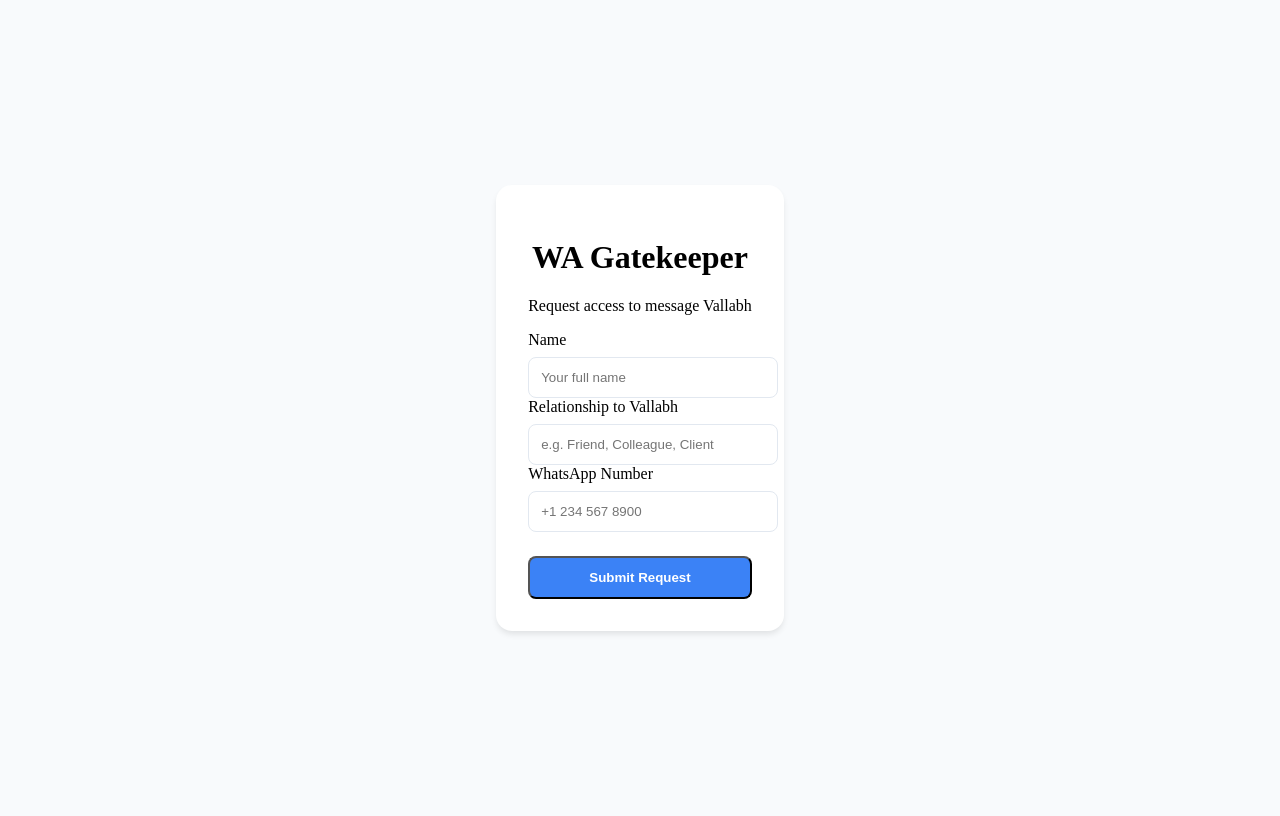
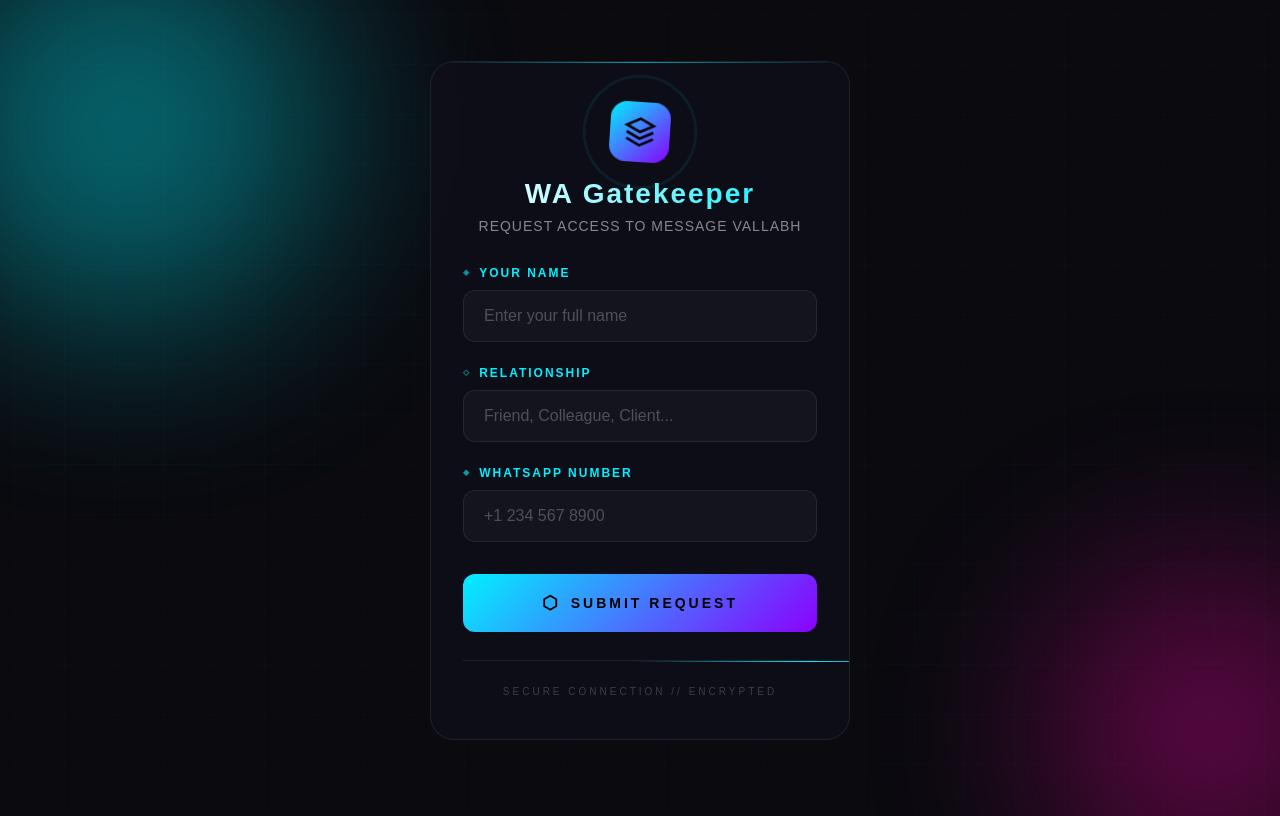
Before and after one commit to vallabh2504/WA-Onboarding, a React (Vite) app: page / in a window 1280 px wide. Built offline with nearby package versions, Linux system fonts and the light colour scheme.

Commit message:
v2.0: Cyberpunk UI overhaul & CORS fix

```diff
--- a/src/App.jsx
+++ b/src/App.jsx
@@ -48,7 +48,8 @@ function App() {
       setStatus({ type: 'success', message: 'Request sent successfully! Vallabh will review it.' })
       setFormData({ name: '', relation: '', number: '' })
     } catch (error) {
-      setStatus({ type: 'error', message: error.response?.data?.error || 'Failed to send request.' })
+      console.error('Error:', error)
+      setStatus({ type: 'error', message: error.response?.data?.error || 'Failed to send request. Please try again.' })
     } finally {
       setLoading(false)
     }
@@ -59,48 +60,68 @@ function App() {
   }
 
   return (
-    <div className="min-h-screen flex items-center justify-center p-4">
-      <div className="form-container">
-        <h1 className="text-2xl font-bold text-gray-800 mb-2 text-center">
-          WA Gatekeeper
-        </h1>
-        <p className="text-gray-500 text-center mb-6 text-sm">
-          Request access to message Vallabh
-        </p>
+    <div className="min-h-screen">
+      <div className="cyber-grid"></div>
+      <div className="glow-orb glow-orb-1"></div>
+      <div className="glow-orb glow-orb-2"></div>
 
-        <form onSubmit={handleSubmit}>
-          <div className="mb-4">
-            <label className="block text-sm font-medium text-gray-700">
-              Name
+      <div className="container">
+        <div className="cyber-card">
+          <div className="card-glow"></div>
+
+          <div className="header">
+            <div className="logo-container">
+              <div className="logo-icon">
+                <svg viewBox="0 0 24 24" fill="none" stroke="currentColor" strokeWidth="2">
+                  <path d="M12 2L2 7l10 5 10-5-10-5z"/>
+                  <path d="M2 17l10 5 10-5"/>
+                  <path d="M2 12l10 5 10-5"/>
+                </svg>
+              </div>
+              <div className="logo-pulse"></div>
+            </div>
+            <h1 className="title">WA Gatekeeper</h1>
+            <p className="subtitle">Request access to message Vallabh</p>
+          </div>
+
+          <form onSubmit={handleSubmit} className="form">
+            <div className="input-group">
+              <label className="input-label">
+                <span className="label-icon">◈</span>
+                Your Name
               </label>
               <input
                 type="text"
                 name="name"
                 value={formData.name}
                 onChange={handleChange}
-              className="input-field"
-              placeholder="Your full name"
+                className="cyber-input"
+                placeholder="Enter your full name"
                 required
               />
+              <div className="input-line"></div>
             </div>
 
-          <div className="mb-4">
-            <label className="block text-sm font-medium text-gray-700">
-              Relationship to Vallabh
+            <div className="input-group">
+              <label className="input-label">
+                <span className="label-icon">◇</span>
+                Relationship
               </label>
               <input
                 type="text"
                 name="relation"
                 value={formData.relation}
                 onChange={handleChange}
-              className="input-field"
-              placeholder="e.g. Friend, Colleague, Client"
+                className="cyber-input"
+                placeholder="Friend, Colleague, Client..."
                 required
               />
+              <div className="input-line"></div>
             </div>
 
-          <div className="mb-4">
-            <label className="block text-sm font-medium text-gray-700">
+            <div className="input-group">
+              <label className="input-label">
+                <span className="label-icon">◆</span>
                 WhatsApp Number
               </label>
               <input
@@ -108,26 +129,49 @@ function App() {
                 name="number"
                 value={formData.number}
                 onChange={handleChange}
-              className="input-field"
+                className="cyber-input"
                 placeholder="+1 234 567 8900"
                 required
               />
+              <div className="input-line"></div>
             </div>
 
             <button
               type="submit"
               disabled={loading}
-            className="submit-btn"
+              className="cyber-button"
             >
-            {loading ? 'Sending...' : 'Submit Request'}
+              <span className="button-content">
+                {loading ? (
+                  <>
+                    <span className="loading-dots">
+                      <span></span><span></span><span></span>
+                    </span>
+                    Transmitting...
+                  </>
+                ) : (
+                  <>
+                    <span className="button-icon">⬡</span>
+                    Submit Request
+                  </>
+                )}
+              </span>
+              <span className="button-glow"></span>
             </button>
 
             {status && (
-            <div className={`status-message ${status.type === 'success' ? 'status-success' : 'status-error'}`}>
+              <div className={`status ${status.type === 'success' ? 'status-success' : 'status-error'}`}>
+                <span className="status-icon">{status.type === 'success' ? '✓' : '✗'}</span>
                 {status.message}
               </div>
             )}
           </form>
+
+          <div className="footer">
+            <div className="scan-line"></div>
+            <span className="footer-text">SECURE CONNECTION // ENCRYPTED</span>
+          </div>
+        </div>
       </div>
     </div>
   )
--- a/src/index.css
+++ b/src/index.css
@@ -2,72 +2,438 @@
 @tailwind components;
 @tailwind utilities;
 
+@import url('https://fonts.googleapis.com/css2?family=Orbitron:wght@400;500;600;700;800;900&family=Rajdhani:wght@300;400;500;600;700&display=swap');
+
+:root {
+  --cyber-cyan: #00f0ff;
+  --cyber-magenta: #ff00aa;
+  --cyber-purple: #8b00ff;
+  --cyber-dark: #0a0a0f;
+  --cyber-card: rgba(15, 15, 25, 0.85);
+  --glass-bg: rgba(255, 255, 255, 0.03);
+  --glass-border: rgba(255, 255, 255, 0.08);
+}
+
+* {
+  margin: 0;
+  padding: 0;
+  box-sizing: border-box;
+}
+
 body {
-  background-color: #f8fafc;
+  font-family: 'Rajdhani', sans-serif;
+  background: var(--cyber-dark);
+  min-height: 100vh;
+  overflow-x: hidden;
+  color: #fff;
+}
+
+.min-h-screen {
   min-height: 100vh;
   display: flex;
   align-items: center;
   justify-content: center;
+  position: relative;
+  padding: 20px;
 }
 
-.form-container {
-  background: white;
-  padding: 2rem;
-  border-radius: 1rem;
-  box-shadow: 0 4px 6px -1px rgb(0 0 0 / 0.1);
+/* Animated grid background */
+.cyber-grid {
+  position: fixed;
+  top: 0;
+  left: 0;
   width: 100%;
-  max-width: 400px;
+  height: 100%;
+  background-image:
+    linear-gradient(rgba(0, 240, 255, 0.03) 1px, transparent 1px),
+    linear-gradient(90deg, rgba(0, 240, 255, 0.03) 1px, transparent 1px);
+  background-size: 50px 50px;
+  animation: gridMove 20s linear infinite;
+  pointer-events: none;
 }
 
-.input-field {
-  width: 100%;
-  padding: 0.75rem;
-  border: 1px solid #e2e8f0;
-  border-radius: 0.5rem;
-  margin-top: 0.5rem;
-  transition: border-color 0.2s;
+@keyframes gridMove {
+  0% { transform: translate(0, 0); }
+  100% { transform: translate(50px, 50px); }
 }
 
-.input-field:focus {
-  outline: none;
-  border-color: #3b82f6;
-  ring: 2px solid #3b82f6;
+/* Glowing orbs */
+.glow-orb {
+  position: fixed;
+  border-radius: 50%;
+  filter: blur(100px);
+  opacity: 0.4;
+  pointer-events: none;
 }
 
-.submit-btn {
-  width: 100%;
-  background-color: #3b82f6;
-  color: white;
-  padding: 0.75rem;
-  border-radius: 0.5rem;
-  font-weight: 600;
-  margin-top: 1.5rem;
-  transition: background-color 0.2s;
+.glow-orb-1 {
+  width: 400px;
+  height: 400px;
+  background: var(--cyber-cyan);
+  top: -100px;
+  left: -100px;
+  animation: orbFloat 15s ease-in-out infinite;
 }
 
-.submit-btn:hover {
-  background-color: #2563eb;
+.glow-orb-2 {
+  width: 300px;
+  height: 300px;
+  background: var(--cyber-magenta);
+  bottom: -50px;
+  right: -50px;
+  animation: orbFloat 12s ease-in-out infinite reverse;
 }
 
-.submit-btn:disabled {
-  background-color: #94a3b8;
+@keyframes orbFloat {
+  0%, 100% { transform: translate(0, 0); }
+  50% { transform: translate(30px, 30px); }
+}
+
+/* Main container */
+.container {
+  position: relative;
+  z-index: 10;
+  width: 100%;
+  max-width: 420px;
+}
+
+/* Cyber card */
+.cyber-card {
+  position: relative;
+  background: var(--cyber-card);
+  backdrop-filter: blur(20px);
+  border: 1px solid var(--glass-border);
+  border-radius: 24px;
+  padding: 40px 32px;
+  overflow: hidden;
+}
+
+.card-glow {
+  position: absolute;
+  top: 0;
+  left: 0;
+  right: 0;
+  height: 1px;
+  background: linear-gradient(90deg, transparent, var(--cyber-cyan), transparent);
+  animation: cardGlow 3s ease-in-out infinite;
+}
+
+@keyframes cardGlow {
+  0%, 100% { opacity: 0.5; }
+  50% { opacity: 1; }
+}
+
+/* Header */
+.header {
+  text-align: center;
+  margin-bottom: 32px;
+}
+
+.logo-container {
+  position: relative;
+  width: 60px;
+  height: 60px;
+  margin: 0 auto 16px;
+}
+
+.logo-icon {
+  width: 60px;
+  height: 60px;
+  display: flex;
+  align-items: center;
+  justify-content: center;
+  background: linear-gradient(135deg, var(--cyber-cyan), var(--cyber-purple));
+  border-radius: 16px;
+  color: #000;
+  animation: logoRotate 4s ease-in-out infinite;
+}
+
+.logo-icon svg {
+  width: 32px;
+  height: 32px;
+}
+
+@keyframes logoRotate {
+  0%, 100% { transform: rotate(0deg); }
+  25% { transform: rotate(5deg); }
+  75% { transform: rotate(-5deg); }
+}
+
+.logo-pulse {
+  position: absolute;
+  top: 50%;
+  left: 50%;
+  transform: translate(-50%, -50%);
+  width: 80px;
+  height: 80px;
+  border: 2px solid var(--cyber-cyan);
+  border-radius: 50%;
+  animation: pulse 2s ease-out infinite;
+  opacity: 0;
+}
+
+@keyframes pulse {
+  0% { transform: translate(-50%, -50%) scale(0.8); opacity: 0.8; }
+  100% { transform: translate(-50%, -50%) scale(1.5); opacity: 0; }
+}
+
+.title {
+  font-family: 'Orbitron', sans-serif;
+  font-size: 28px;
+  font-weight: 700;
+  background: linear-gradient(90deg, #fff, var(--cyber-cyan));
+  -webkit-background-clip: text;
+  -webkit-text-fill-color: transparent;
+  background-clip: text;
+  letter-spacing: 2px;
+  margin-bottom: 8px;
+}
+
+.subtitle {
+  font-size: 14px;
+  color: rgba(255, 255, 255, 0.5);
+  letter-spacing: 1px;
+  text-transform: uppercase;
+}
+
+/* Form */
+.form {
+  display: flex;
+  flex-direction: column;
+  gap: 24px;
+}
+
+.input-group {
+  position: relative;
+}
+
+.input-label {
+  display: flex;
+  align-items: center;
+  gap: 8px;
+  font-size: 12px;
+  font-weight: 600;
+  color: var(--cyber-cyan);
+  text-transform: uppercase;
+  letter-spacing: 2px;
+  margin-bottom: 10px;
+}
+
+.label-icon {
+  font-size: 8px;
+  animation: blink 2s ease-in-out infinite;
+}
+
+@keyframes blink {
+  0%, 100% { opacity: 1; }
+  50% { opacity: 0.3; }
+}
+
+.cyber-input {
+  width: 100%;
+  padding: 16px 20px;
+  background: var(--glass-bg);
+  border: 1px solid var(--glass-border);
+  border-radius: 12px;
+  color: #fff;
+  font-family: 'Rajdhani', sans-serif;
+  font-size: 16px;
+  font-weight: 500;
+  transition: all 0.3s ease;
+}
+
+.cyber-input::placeholder {
+  color: rgba(255, 255, 255, 0.25);
+}
+
+.cyber-input:focus {
+  outline: none;
+  border-color: var(--cyber-cyan);
+  box-shadow:
+    0 0 20px rgba(0, 240, 255, 0.15),
+    inset 0 0 20px rgba(0, 240, 255, 0.05);
+}
+
+.input-line {
+  position: absolute;
+  bottom: 0;
+  left: 50%;
+  width: 0;
+  height: 2px;
+  background: linear-gradient(90deg, var(--cyber-cyan), var(--cyber-magenta));
+  transition: all 0.3s ease;
+  transform: translateX(-50%);
+}
+
+.cyber-input:focus + .input-line {
+  width: 100%;
+}
+
+/* Button */
+.cyber-button {
+  position: relative;
+  width: 100%;
+  padding: 18px 32px;
+  background: linear-gradient(135deg, var(--cyber-cyan), var(--cyber-purple));
+  border: none;
+  border-radius: 12px;
+  color: #000;
+  font-family: 'Orbitron', sans-serif;
+  font-size: 14px;
+  font-weight: 700;
+  letter-spacing: 3px;
+  text-transform: uppercase;
+  cursor: pointer;
+  overflow: hidden;
+  transition: all 0.3s ease;
+  margin-top: 8px;
+}
+
+.cyber-button:hover:not(:disabled) {
+  transform: translateY(-2px);
+  box-shadow:
+    0 10px 40px rgba(0, 240, 255, 0.4),
+    0 0 20px rgba(139, 0, 255, 0.3);
+}
+
+.cyber-button:disabled {
+  opacity: 0.7;
   cursor: not-allowed;
 }
 
-.status-message {
-  margin-top: 1rem;
-  padding: 0.75rem;
-  border-radius: 0.5rem;
-  text-align: center;
-  font-size: 0.875rem;
+.button-content {
+  position: relative;
+  z-index: 2;
+  display: flex;
+  align-items: center;
+  justify-content: center;
+  gap: 10px;
+}
+
+.button-icon {
+  font-size: 18px;
+}
+
+.button-glow {
+  position: absolute;
+  top: 0;
+  left: -100%;
+  width: 100%;
+  height: 100%;
+  background: linear-gradient(90deg, transparent, rgba(255,255,255,0.4), transparent);
+  transition: left 0.5s ease;
+}
+
+.cyber-button:hover .button-glow {
+  left: 100%;
+}
+
+/* Loading animation */
+.loading-dots {
+  display: flex;
+  gap: 4px;
+}
+
+.loading-dots span {
+  width: 6px;
+  height: 6px;
+  background: #000;
+  border-radius: 50%;
+  animation: dotBlink 1.4s ease-in-out infinite;
+}
+
+.loading-dots span:nth-child(2) { animation-delay: 0.2s; }
+.loading-dots span:nth-child(3) { animation-delay: 0.4s; }
+
+@keyframes dotBlink {
+  0%, 80%, 100% { opacity: 0.3; transform: scale(0.8); }
+  40% { opacity: 1; transform: scale(1); }
+}
+
+/* Status messages */
+.status {
+  display: flex;
+  align-items: center;
+  justify-content: center;
+  gap: 10px;
+  padding: 14px 20px;
+  border-radius: 10px;
+  font-size: 14px;
+  font-weight: 600;
+  letter-spacing: 0.5px;
+  animation: statusSlide 0.4s ease-out;
+}
+
+@keyframes statusSlide {
+  from { opacity: 0; transform: translateY(-10px); }
+  to { opacity: 1; transform: translateY(0); }
 }
 
 .status-success {
-  background-color: #dcfce7;
-  color: #166534;
+  background: linear-gradient(135deg, rgba(0, 255, 136, 0.15), rgba(0, 240, 255, 0.15));
+  border: 1px solid rgba(0, 255, 136, 0.3);
+  color: #00ff88;
 }
 
 .status-error {
-  background-color: #fee2e2;
-  color: #991b1b;
+  background: linear-gradient(135deg, rgba(255, 0, 100, 0.15), rgba(255, 0, 170, 0.15));
+  border: 1px solid rgba(255, 0, 100, 0.3);
+  color: #ff6b9d;
 }
+
+.status-icon {
+  font-size: 16px;
+}
+
+/* Footer */
+.footer {
+  margin-top: 28px;
+  padding-top: 20px;
+  border-top: 1px solid var(--glass-border);
+  text-align: center;
+  position: relative;
+}
+
+.footer-text {
+  font-size: 10px;
+  letter-spacing: 3px;
+  color: rgba(255, 255, 255, 0.2);
+  text-transform: uppercase;
+}
+
+.scan-line {
+  position: absolute;
+  top: 0;
+  left: 0;
+  right: 0;
+  height: 1px;
+  background: linear-gradient(90deg, transparent, var(--cyber-cyan), transparent);
+  animation: scan 2s linear infinite;
+}
+
+@keyframes scan {
+  0% { transform: translateX(-100%); }
+  100% { transform: translateX(100%); }
+}
+
+/* Responsive */
+@media (max-width: 480px) {
+  .cyber-card {
+    padding: 32px 24px;
+  }
+
+  .title {
+    font-size: 24px;
+  }
+
+  .logo-container {
+    width: 50px;
+    height: 50px;
+  }
+
+  .logo-icon {
+    width: 50px;
+    height: 50px;
+    border-radius: 14px;
+  }
+}
```
Also changed, not shown: 2 other files (tests, documents, lock files or other folders). Lines whose indentation alone changed are shown as unchanged.
